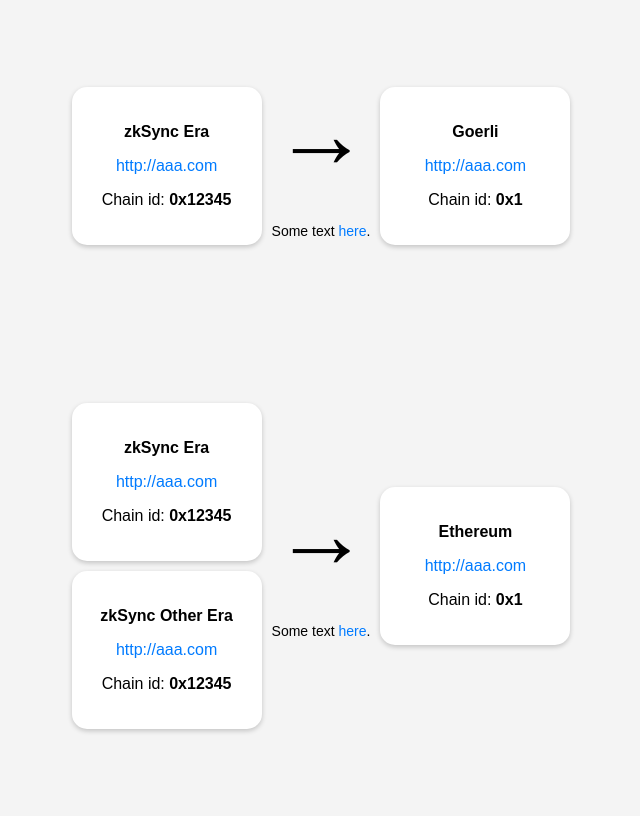
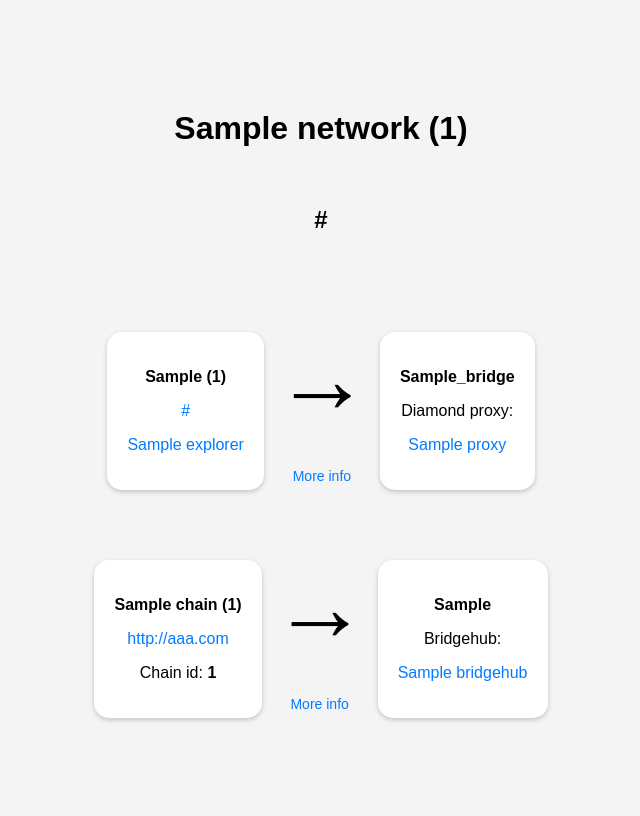
Before and after one commit to mm-zk/zksync_tools, a Flask app: template operator/templates/box.html in a window 1280 px wide. Shown: the whole page, without its empty margins (319-959 px from the left). Run offline with Flask 3, Linux system fonts and the light colour scheme; the template is opened without the code that fills it: most values are stand-ins (such as "Sample title", 1, 10 or a date in 2020).

Commit message:
Added configs, multiple single bridges, and basic support for shared bridges

```diff
--- a/operator/app.py
+++ b/operator/app.py
@@ -1,17 +1,22 @@
 from flask import Flask, render_template, abort
 from flask_caching import Cache
 from web3 import Web3
-from utils import get_main_contract, get_batch_details
+from utils import get_main_contract, get_batch_details, get_chain_id
 from calldata_utils import parse_commitcall_calldata
 from system_storage import get_system_context_state, get_l1_state_storage
+import json
+
+app = Flask(__name__)
+with open("operator/config.json",'r') as config_file:
+    config_data = json.load(config_file)
+app.config.update(config_data)
 
 
-app = Flask(__name__)
+
 cache = Cache(app, config={'CACHE_TYPE': 'simple'})
 
 
 L2_URL = 'https://mainnet.era.zksync.io'
-ETH_URL = 'https://rpc.ankr.com/eth'
 
 
 
@@ -46,16 +51,28 @@ app.jinja_env.filters['remove_leading_zeros_hex'] = remove_leading_zeros_hex
 
 
 
-@app.route('/')
+@app.route('/bridge/<l1_network>/<l2_network>')
 @cache.memoize(60)
-def home():
-    (l1, l2) = update_info()
+def brige(l1_network, l2_network):
+    (l1, l2) = get_single_bridge_details(l1_network, l2_network)
     return render_template('home.html', l2=l2, l1=l1)
 
 
-@app.route('/box')
+@app.route('/')
 def box():
-    return render_template('box.html')
+    full_config = app.config["networks"]
+    for network in full_config:
+        full_config[network]["chain_id"] = get_chain_id(full_config[network]["l1_url"])
+        print(f"Got: {full_config[network]['chain_id']}")
+        for bridge in full_config[network]["single_bridges"]:
+            proxy_contract = get_main_contract(full_config[network]["single_bridges"][bridge]["l2_url"])
+            chain_id = get_chain_id(full_config[network]["single_bridges"][bridge]["l2_url"])
+            full_config[network]["single_bridges"][bridge]["proxy"] = proxy_contract
+            full_config[network]["single_bridges"][bridge]["chain_id"] = chain_id
+
+
+
+    return render_template('box.html', networks=full_config)
 
 @app.route('/system')
 def system():
@@ -70,15 +87,18 @@ def system():
 
 
 
-@app.route('/batch/<int:batch_id>')
+@app.route('/batch/<l1_network>/<l2_network>/<int:batch_id>')
 @cache.memoize(60)
-def batch(batch_id):
+def batch(l1_network, l2_network, batch_id):
+    l1_config = app.config["networks"][l1_network]
+    l2_config = l1_config["single_bridges"][l2_network]
+
     # Example function to generate text and data based on the ID
     batch = {
         'id': batch_id
     }
 
-    batch_details = get_batch_details(L2_URL, batch_id)
+    batch_details = get_batch_details(l2_config["l2_url"], batch_id)
     if batch_details is None:
         return "Batch not found", 500
     if batch_details['commitTxHash'] is None:
@@ -87,7 +107,7 @@ def batch(batch_id):
 
     batch['commitTxHash'] = batch_details['commitTxHash']
 
-    ethweb3 = Web3(Web3.HTTPProvider(ETH_URL))
+    ethweb3 = Web3(Web3.HTTPProvider(l1_config["l1_url"]))
     # Check if connected successfully
     if not ethweb3.is_connected():
         print("Failed to connect to zkSync node.")
@@ -125,21 +145,27 @@ def batch(batch_id):
     return render_template('batch.html', batch=batch)
 
 
-def update_info():
+# Get information about single bridge (based on l1 and l2 network names)
+def get_single_bridge_details(l1_network, l2_network):
+    l1_config = app.config["networks"][l1_network]
+    l2_config = l1_config["single_bridges"][l2_network]
+
     l2 = {
-        'url': L2_URL,
+        'url': l2_config["l2_url"],
+        'name': l2_network,
     }
 
     l1 = {
-        'url': ETH_URL
+        'url': l1_config["l1_url"],
+        'name': l1_network,
     }
-    web3 = Web3(Web3.HTTPProvider(L2_URL))
+    web3 = Web3(Web3.HTTPProvider(l2_config["l2_url"]))
     # Check if connected successfully
     if not web3.is_connected():
         print("Failed to connect to zkSync node.")
         raise
 
-    ethweb3 = Web3(Web3.HTTPProvider(ETH_URL))
+    ethweb3 = Web3(Web3.HTTPProvider(l1_config["l1_url"]))
     # Check if connected successfully
     if not ethweb3.is_connected():
         print("Failed to connect to zkSync node.")
@@ -149,7 +175,7 @@ def update_info():
     l2['chain_id'] = web3.eth.chain_id
     l1['chain_id'] = ethweb3.eth.chain_id
 
-    l2['proxy_contract'] =  get_main_contract(L2_URL)
+    l2['proxy_contract'] =  get_main_contract(l2_config["l2_url"])
 
 
     l2['l1_balance'] = ethweb3.eth.get_balance(Web3.to_checksum_address(l2['proxy_contract']))
@@ -170,8 +196,6 @@ def update_info():
     ]
 
     l2_ether_contract = web3.eth.contract(address=Web3.to_checksum_address("0x000000000000000000000000000000000000800a"), abi=l2_ether_contract_abi)
-
-
 
     l2_context_contract_abi = [
         {
@@ -288,7 +312,7 @@ def update_info():
     l2['accountcode'] = contract.functions.getL2DefaultAccountBytecodeHash().call().hex()
     l2['protocol_version'] = contract.functions.getProtocolVersion().call()
 
-    l1_state_storage = get_l1_state_storage(ETH_URL, l2['proxy_contract'], "latest")
+    l1_state_storage = get_l1_state_storage(l1_config["l1_url"], l2['proxy_contract'], "latest")
 
     l2["l1_state"] = l1_state_storage
     return (l1, l2)
--- /dev/null
+++ b/operator/config.json
@@ -0,0 +1,49 @@
+{
+    "networks": {
+        "mainnet": {
+            "l1_url": "https://rpc.ankr.com/eth",
+            "explorer_prefix": "https://etherscan.io/address/",
+            "single_bridges": {
+                "era": {
+                    "l2_url": "https://mainnet.era.zksync.io",
+                    "explorer": "https://explorer.zksync.io/"
+                }
+            },
+            "shared_bridges": {}
+        },
+        "sepolia": {
+            "l1_url": "https://rpc.ankr.com/eth_sepolia",
+            "explorer_prefix": "https://sepolia.etherscan.io/address/",
+            "single_bridges": {
+                "testnet": {
+                    "l2_url": "https://sepolia.era.zksync.dev",
+                    "explorer": "https://sepolia.explorer.zksync.io/"
+                }
+            },
+            "shared_bridges": {
+                "kl_exp": {
+                    "bridgehub": "0x4A203a1391D339764B3A0956a608bBcBdA5D79fc",
+                    "chains": {
+                        "foo1": {
+                            "chain_id": "0x11b"
+                        },
+                        "foo2": {
+                            "chain_id": "0x11a"
+                        }
+                    }
+                }
+            }
+        },
+        "goerli": {
+            "l1_url": "https://rpc.ankr.com/eth_goerli",
+            "explorer_prefix": "https://goerli.etherscan.io/address/",
+            "single_bridges": {
+                "testnet": {
+                    "l2_url": "https://testnet.era.zksync.dev",
+                    "explorer": "https://goerli.explorer.zksync.io/"
+                }
+            },
+            "shared_bridges": {}
+        }
+    }
+}
--- a/operator/static/other_style.css
+++ b/operator/static/other_style.css
@@ -8,14 +8,23 @@ body {
     background-color: #f4f4f4;
 }
 
+.network-container {
+    display: flex;
+    align-items: center;
+    flex-direction: column;
+    justify-content: space-around;
+
+}
+
 .container {
     display: flex;
     align-items: center;
     flex-direction: row;
+    padding-top: 50px;
 }
 
 .box {
-    width: 150px;
+    width: auto;
     padding: 20px;
     margin: 10px;
     background-color: #fff;
--- a/operator/templates/box.html
+++ b/operator/templates/box.html
@@ -7,55 +7,67 @@
 </head>
 
 <body>
+    {% for network, info in networks.items() %}
+    <div class="network-container">
+        <h1>{{network}} ({{info.chain_id}})</h1><br>
+        <h2>{{info.l1_url}}</h2><br>
+        {% for single_l2, single_l2_info in info.single_bridges.items() %}
 
         <div class="container">
             <div class="box" id="box1">
-            <p><b>zkSync Era</b></p>
-            <p><a>http://aaa.com</a></p>
-            <p>Chain id: <b>0x12345</b></p>
+                <p><b>{{single_l2}} ({{single_l2_info.chain_id}})</b></p>
+                <p><a>{{single_l2_info.l2_url}}</a></p>
+                <p><a>{{single_l2_info.explorer}}</a></p>
+
             </div>
             <div class="arrow">
                 <div style="height: 120px;">
                     &rarr;
                 </div>
                 <div class="text-under-arrow">
-                <p>Some text <a href="your-link.html">here</a>.</p>
+                    <p><a href="bridge/{{network}}/{{single_l2}}">More info</a></p>
                 </div>
             </div>
             <div class="box" id="box2">
-            <p><b>Goerli</b></p>
-            <p><a>http://aaa.com</a></p>
-            <p>Chain id: <b>0x1</b></p>
+                <p><b>{{single_l2}}_bridge</b></p>
+                <p>Diamond proxy:</p>
+                <p><a href={{info.explorer_prefix + single_l2_info.proxy}}>{{single_l2_info.proxy}}</a>
+                </p>
             </div>
         </div>
+        {% endfor %}
+
+        {% for shared_l2, shared_l2_info in info.shared_bridges.items() %}
 
         <div class="container">
             <div class="sources">
+                {% for chain_name, chain_info in shared_l2_info.chains.items() %}
                 <div class="box" id="box1">
-                <p><b>zkSync Era</b></p>
+                    <p><b>{{chain_name}} ({{chain_info.chain_id}})</b></p>
                     <p><a>http://aaa.com</a></p>
-                <p>Chain id: <b>0x12345</b></p>
+                    <p>Chain id: <b>{{chain_info.chain_id}}</b></p>
                 </div>
-            <div class="box" id="box1">
-                <p><b>zkSync Other Era</b></p>
-                <p><a>http://aaa.com</a></p>
-                <p>Chain id: <b>0x12345</b></p>
-            </div>
+
+                {% endfor %}
             </div>
             <div class="arrow">
                 <div style="height: 120px;">
                     &rarr;
                 </div>
                 <div class="text-under-arrow">
-                <p>Some text <a href="your-link.html">here</a>.</p>
+                    <p><a href="shared_bridge/{{network}}{{shared_l2}}">More info</a></p>
                 </div>
             </div>
             <div class="box" id="box2">
-            <p><b>Ethereum</b></p>
-            <p><a>http://aaa.com</a></p>
-            <p>Chain id: <b>0x1</b></p>
+                <p><b>{{shared_l2}}</b></p>
+                <p>Bridgehub: </p>
+                <p><a href={{info.explorer_prefix + shared_l2_info.bridgehub}}>{{shared_l2_info.bridgehub}}</a></p>
             </div>
         </div>
+        {% endfor %}
+    </div>
+
+    {% endfor %}
 </body>
 
 </html>
--- a/operator/utils.py
+++ b/operator/utils.py
@@ -7,6 +7,12 @@ def get_main_contract(url):
     response = requests.post(url, headers=headers, data=json.dumps(data))
     return response.json()["result"]
 
+def get_chain_id(url):
+    headers = {"Content-Type": "application/json"}
+    data = {"jsonrpc": "2.0", "id": 1, "method": "eth_chainId", "params": []}
+    response = requests.post(url, headers=headers, data=json.dumps(data))
+    return response.json()["result"]
+
 
 def get_batch_details(url, batch_number):
     headers = {"Content-Type": "application/json"}
```
Also changed, not shown: operator/templates/home.html (+9 -4 lines). Lines whose indentation alone changed are shown as unchanged.
